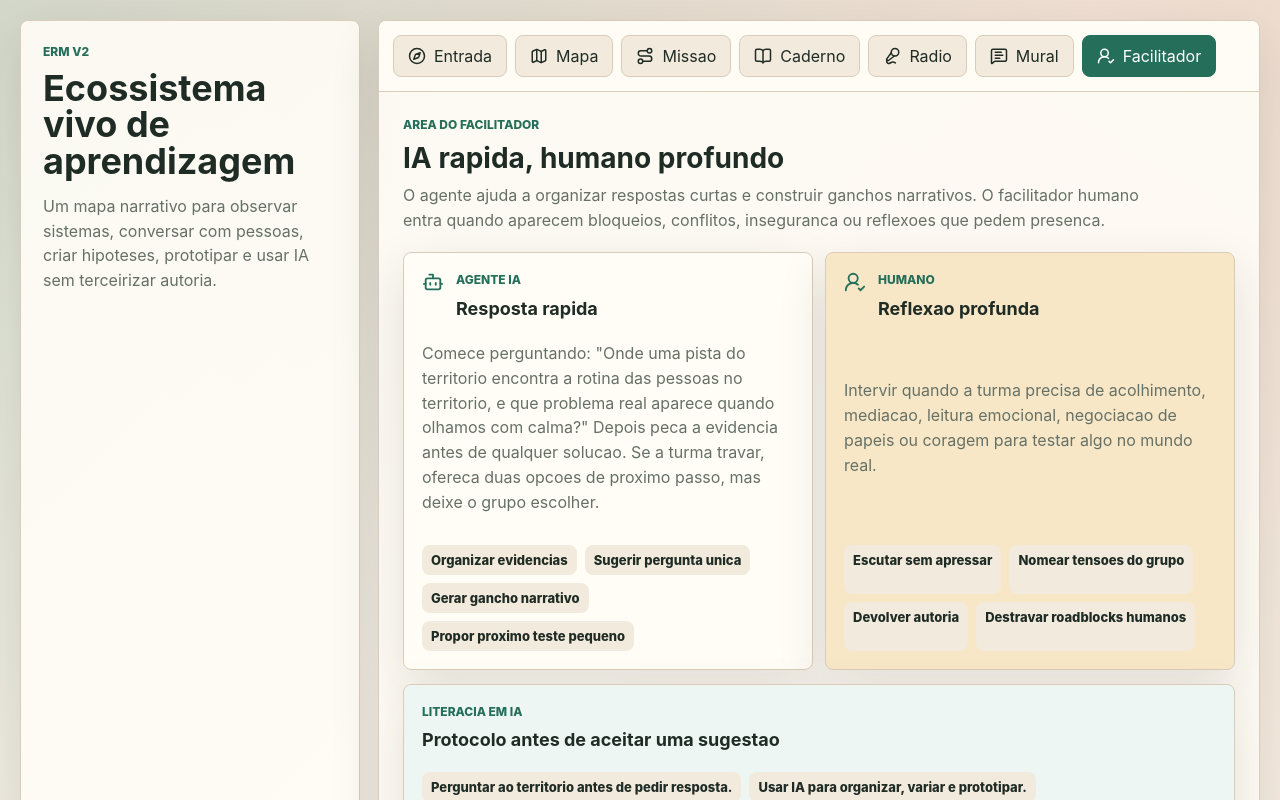
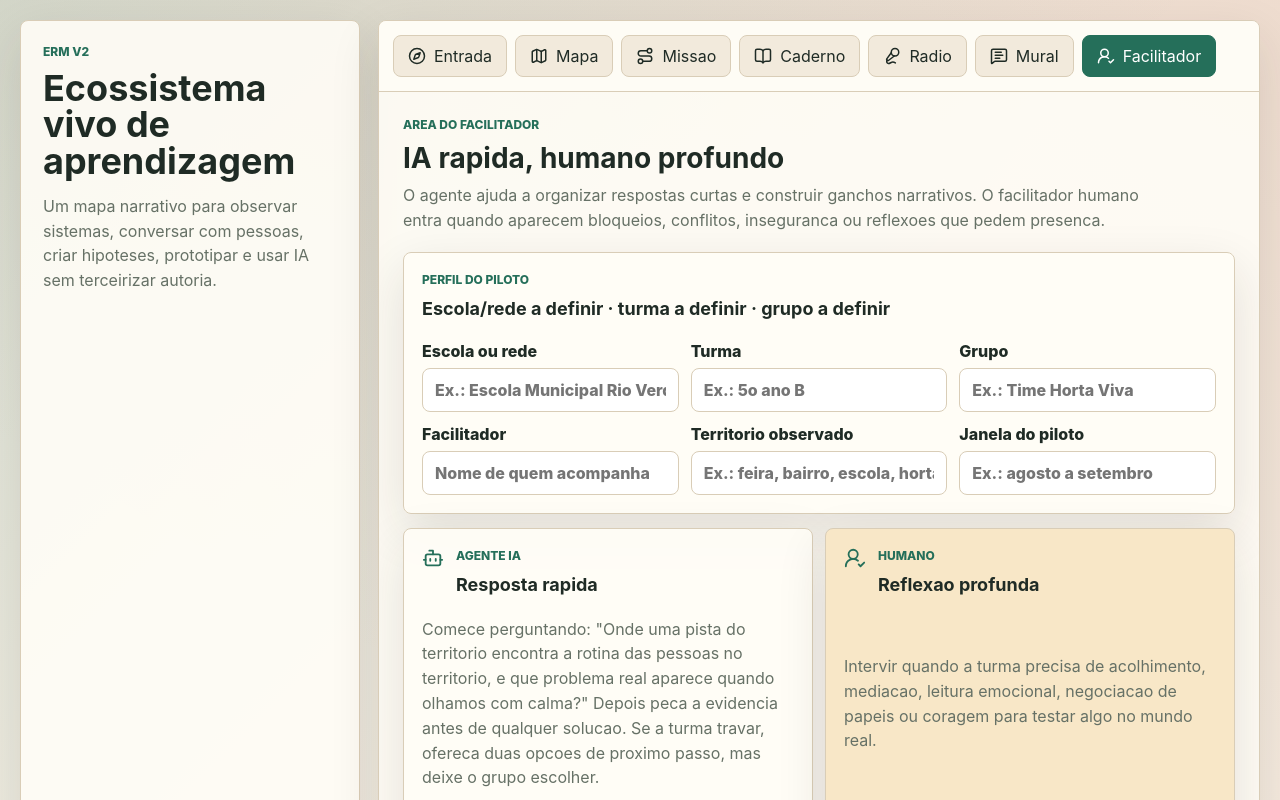
Before and after one commit to BasedCaveman/ERM, a Next.js app: page / in a window 1280 px wide. Both pictures are taken after a click on the button "Facilitador". Shown: the top 800 px of the page. Built offline with nearby package versions, Linux system fonts and the light colour scheme.

Commit message:
Add local pilot profile

```diff
--- a/app/globals.css
+++ b/app/globals.css
@@ -871,6 +871,46 @@ p {
   grid-template-columns: repeat(2, minmax(0, 1fr));
 }
 
+.pilot-profile {
+  display: grid;
+  gap: 14px;
+  margin-bottom: 14px;
+  border: 1px solid var(--line);
+  border-radius: 8px;
+  background: rgba(255, 253, 247, 0.92);
+  box-shadow: var(--shadow);
+  padding: 18px;
+}
+
+.pilot-profile-grid {
+  display: grid;
+  grid-template-columns: repeat(3, minmax(0, 1fr));
+  gap: 12px;
+}
+
+.pilot-profile label {
+  display: grid;
+  gap: 7px;
+  color: var(--ink);
+  font-weight: 800;
+}
+
+.pilot-profile input {
+  min-height: 44px;
+  width: 100%;
+  border: 1px solid var(--line);
+  border-radius: 8px;
+  background: #fff;
+  color: var(--ink);
+  padding: 0 12px;
+  outline: none;
+}
+
+.pilot-profile input:focus {
+  border-color: var(--forest);
+  box-shadow: 0 0 0 3px rgba(37, 111, 90, 0.14);
+}
+
 .facilitator-card,
 .roadblock-form,
 .roadblock-card {
@@ -1084,6 +1124,7 @@ p {
   .mission-layout,
   .fieldbook-layout,
   .facilitator-grid,
+  .pilot-profile-grid,
   .rules-grid {
     grid-template-columns: repeat(2, minmax(0, 1fr));
   }
@@ -1128,6 +1169,7 @@ p {
   .mission-layout,
   .fieldbook-layout,
   .facilitator-grid,
+  .pilot-profile-grid,
   .roadblock-form,
   .form-grid,
   .notebook-grid,
--- a/app/page.tsx
+++ b/app/page.tsx
@@ -55,8 +55,18 @@ type SavedWorkspace = {
   done?: Record<string, boolean>;
   fieldEntries?: FieldEntry[];
   interests?: string[];
+  pilotProfile?: PilotProfile;
   roadblocks?: Roadblock[];
   trackId?: TrackId;
+};
+
+type PilotProfile = {
+  school: string;
+  className: string;
+  groupName: string;
+  facilitator: string;
+  territory: string;
+  window: string;
 };
 
 type Roadblock = {
@@ -290,6 +300,15 @@ const emptyDraft: FieldDraft = {
   shared: true,
 };
 
+const emptyPilotProfile: PilotProfile = {
+  school: '',
+  className: '',
+  groupName: '',
+  facilitator: '',
+  territory: '',
+  window: '',
+};
+
 function prefersReducedMotion() {
   return window.matchMedia('(prefers-reduced-motion: reduce)').matches;
 }
@@ -322,6 +341,7 @@ export default function Home() {
   const [fieldDraft, setFieldDraft] = useState<FieldDraft>(emptyDraft);
   const [fieldEntries, setFieldEntries] = useState<FieldEntry[]>([]);
   const [interests, setInterests] = useState<string[]>([]);
+  const [pilotProfile, setPilotProfile] = useState<PilotProfile>(emptyPilotProfile);
   const [roadblockDraft, setRoadblockDraft] = useState('');
   const [roadblocks, setRoadblocks] = useState<Roadblock[]>([]);
   const [reportStatus, setReportStatus] = useState('');
@@ -345,10 +365,19 @@ export default function Home() {
         ? 'Prioridade humana: acolher roadblocks antes de acelerar a turma.'
         : 'Boa hora para escolher uma evidencia antiga e planejar o proximo teste.';
   const narrative = buildNarrative(trackId, interests, mission);
+  const pilotIdentity = [
+    pilotProfile.school || 'Escola/rede a definir',
+    pilotProfile.className || 'turma a definir',
+    pilotProfile.groupName || 'grupo a definir',
+  ].join(' · ');
   const aiQuickResponse = `Comece perguntando: "${narrative.guideQuestion}" Depois peca a evidencia antes de qualquer solucao. Se a turma travar, ofereca duas opcoes de proximo passo, mas deixe o grupo escolher.`;
   const latestEntries = currentEntries.slice(0, 3);
   const pilotReport = [
     `Relatorio de piloto ERM - ${trackNames[trackId]}`,
+    `Identificacao: ${pilotIdentity}`,
+    `Facilitador: ${pilotProfile.facilitator || 'a definir'}`,
+    `Territorio observado: ${pilotProfile.territory || 'a definir'}`,
+    `Janela do piloto: ${pilotProfile.window || 'a definir'}`,
     `Trilha: ${track.pt} (${track.age} anos, ${track.context === 'rural' ? 'rural' : 'urbano'})`,
     `Interesses declarados: ${narrative.interestLine}`,
     `Missao atual: ${String(mission.phase).padStart(2, '0')} - ${mission.title}`,
@@ -410,6 +439,10 @@ export default function Home() {
           setInterests(saved.interests.filter((item) => typeof item === 'string'));
         }
 
+        if (saved.pilotProfile && typeof saved.pilotProfile === 'object') {
+          setPilotProfile({ ...emptyPilotProfile, ...saved.pilotProfile });
+        }
+
         if (Array.isArray(saved.roadblocks)) {
           setRoadblocks(saved.roadblocks);
         }
@@ -433,11 +466,12 @@ export default function Home() {
         done,
         fieldEntries,
         interests,
+        pilotProfile,
         roadblocks,
         trackId,
       } satisfies SavedWorkspace),
     );
-  }, [activePhase, done, fieldEntries, hasHydrated, interests, roadblocks, trackId]);
+  }, [activePhase, done, fieldEntries, hasHydrated, interests, pilotProfile, roadblocks, trackId]);
 
   useEffect(() => {
     if (!hasHydrated || prefersReducedMotion()) {
@@ -500,6 +534,11 @@ export default function Home() {
 
   function updateFieldDraft(field: keyof FieldDraft, value: string | boolean) {
     setFieldDraft((draft) => ({ ...draft, [field]: value }));
+  }
+
+  function updatePilotProfile(field: keyof PilotProfile, value: string) {
+    setPilotProfile((profile) => ({ ...profile, [field]: value }));
+    setReportStatus('');
   }
 
   function addFieldEntry(event: React.FormEvent<HTMLFormElement>) {
@@ -585,6 +624,7 @@ export default function Home() {
     setFieldDraft(emptyDraft);
     setFieldEntries([]);
     setInterests([]);
+    setPilotProfile(emptyPilotProfile);
     setRoadblockDraft('');
     setRoadblocks([]);
     setReportStatus('');
@@ -1064,6 +1104,63 @@ export default function Home() {
                 </p>
               </div>
 
+              <section className="pilot-profile" data-motion-item>
+                <div>
+                  <p className="eyebrow">Perfil do piloto</p>
+                  <h3>{pilotIdentity}</h3>
+                </div>
+                <div className="pilot-profile-grid">
+                  <label>
+                    Escola ou rede
+                    <input
+                      value={pilotProfile.school}
+                      onChange={(event) => updatePilotProfile('school', event.target.value)}
+                      placeholder="Ex.: Escola Municipal Rio Verde"
+                    />
+                  </label>
+                  <label>
+                    Turma
+                    <input
+                      value={pilotProfile.className}
+                      onChange={(event) => updatePilotProfile('className', event.target.value)}
+                      placeholder="Ex.: 5o ano B"
+                    />
+                  </label>
+                  <label>
+                    Grupo
+                    <input
+                      value={pilotProfile.groupName}
+                      onChange={(event) => updatePilotProfile('groupName', event.target.value)}
+                      placeholder="Ex.: Time Horta Viva"
+                    />
+                  </label>
+                  <label>
+                    Facilitador
+                    <input
+                      value={pilotProfile.facilitator}
+                      onChange={(event) => updatePilotProfile('facilitator', event.target.value)}
+                      placeholder="Nome de quem acompanha"
+                    />
+                  </label>
+                  <label>
+                    Territorio observado
+                    <input
+                      value={pilotProfile.territory}
+                      onChange={(event) => updatePilotProfile('territory', event.target.value)}
+                      placeholder="Ex.: feira, bairro, escola, horta"
+                    />
+                  </label>
+                  <label>
+                    Janela do piloto
+                    <input
+                      value={pilotProfile.window}
+                      onChange={(event) => updatePilotProfile('window', event.target.value)}
+                      placeholder="Ex.: agosto a setembro"
+                    />
+                  </label>
+                </div>
+              </section>
+
               <div className="facilitator-grid">
                 <article className="facilitator-card" data-motion-item>
                   <div className="split-heading">
```
Also changed, not shown: public/sw.js, 1 other file (tests, documents, lock files or other folders).
